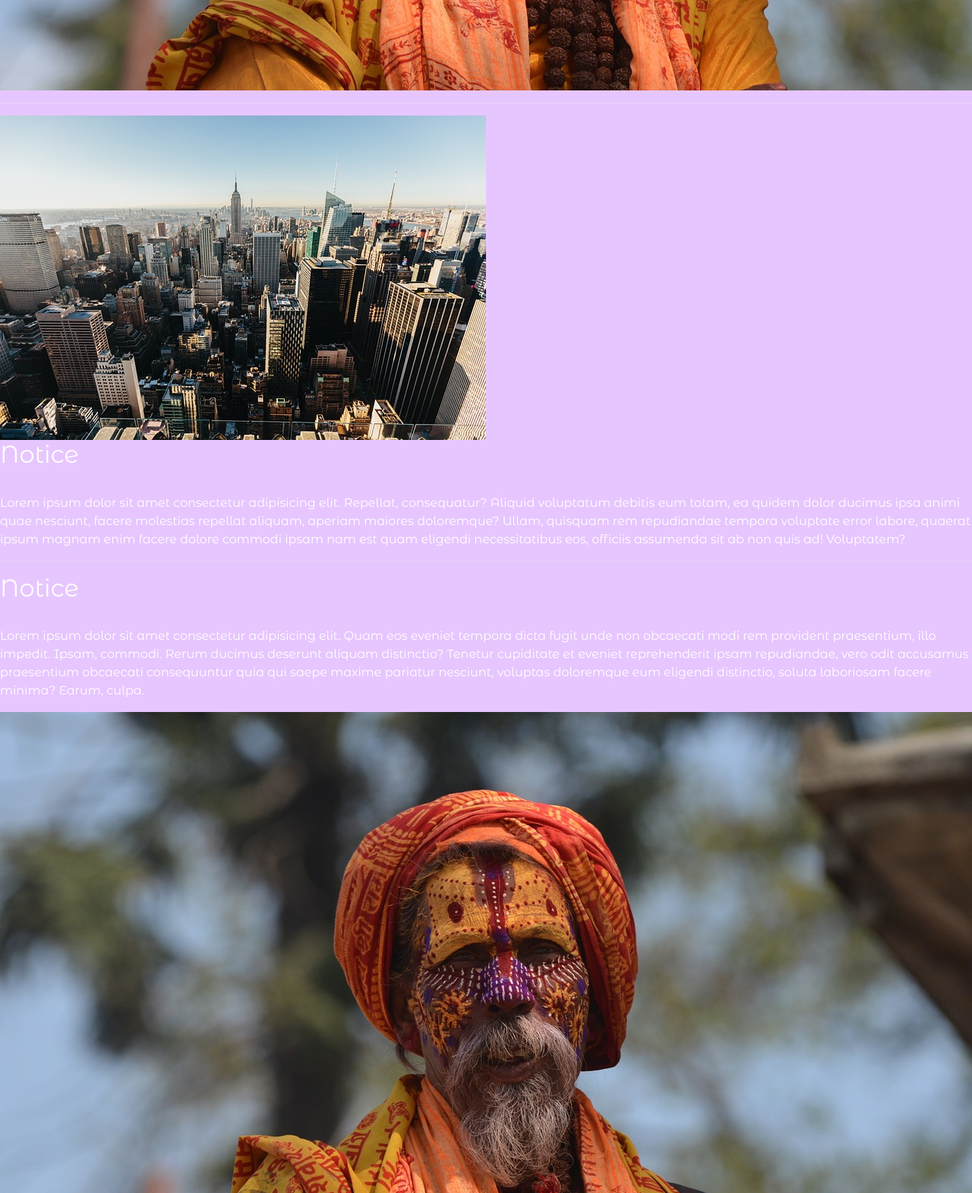
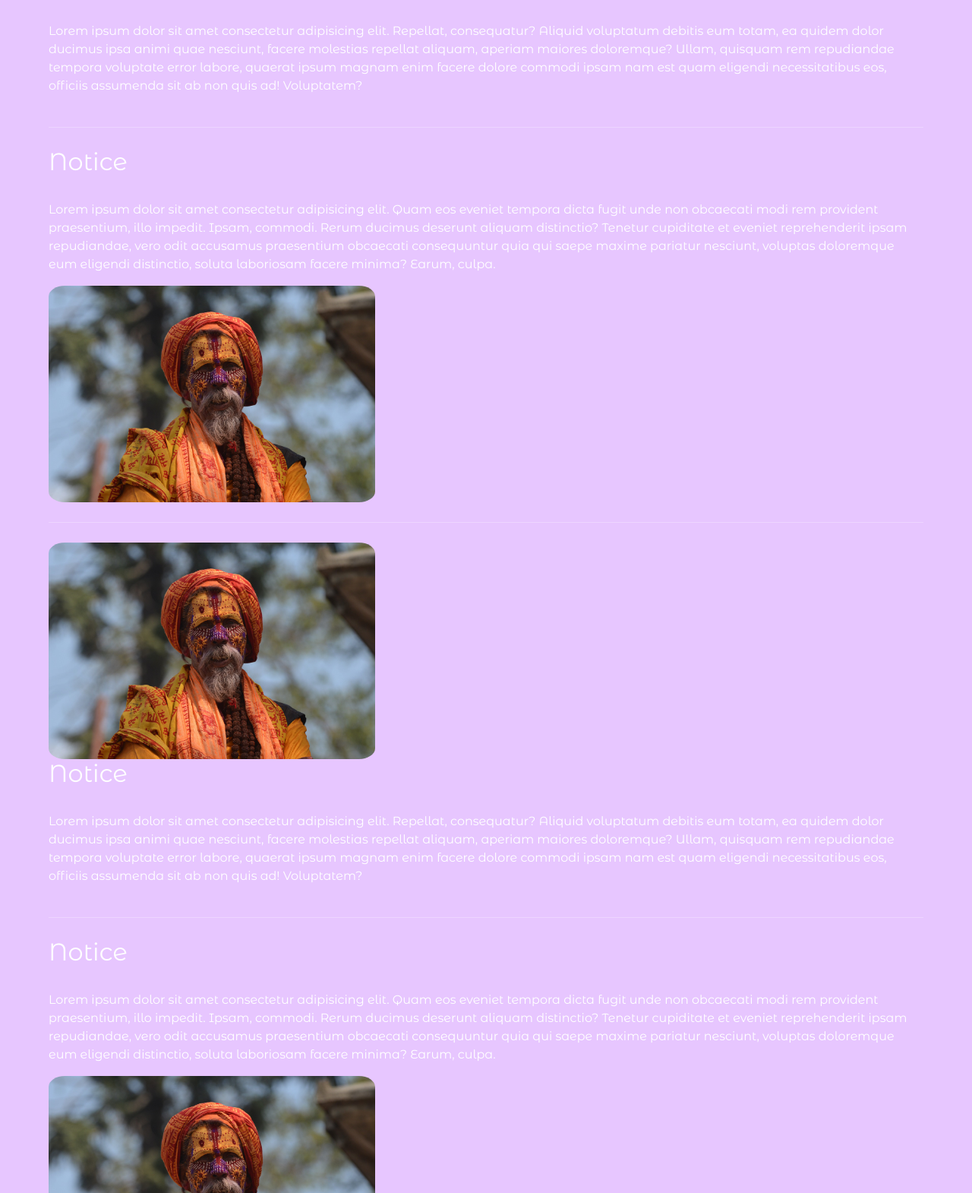
Before and after one commit to pewaxo/proyectoCoder, a website: page pages/news.html in a window 1280 px wide. Shown: the part 1230-2800 px from the top of the page at 76% size. Drawn offline with nearby package versions, Linux system fonts and the light colour scheme; files whose address does not match are found by name.

Commit message:
--Finalización de responssive hasta news.html--

```diff
--- a/pages/news.html
+++ b/pages/news.html
@@ -48,14 +48,16 @@
         <nav class="buscador_redes">
             <input class="buscador_redes_input" type="search" placeholder="Search">
             <button id="btn" class="btn btn-outline-success" type="submit">Search</button>
-            <a href="../pages/bag.html"><img class="buscador_redes_img" src="../images/icono_bag.jpg" alt="icono bag"></a>
-            <a href="../index.html"><img class="buscador_redes_img" src="../images/icono_facebook.png" alt="icono bag"></a>
+            <a href="../pages/bag.html"><img class="buscador_redes_img" src="../images/icono_bag.jpg"
+                    alt="icono bag"></a>
+            <a href="../index.html"><img class="buscador_redes_img" src="../images/icono_facebook.png"
+                    alt="icono bag"></a>
             <a href="../index.html"><img class="buscador_redes_img" src="../images/icono_insta.png" alt="icono bag"></a>
         </nav>
     </header>
 
     <main class="main_news">
-        <div class="div_notice1">
+        <div class="main_news_div_notice">
             <section>
                 <article>
                     <h2>Notice</h2>
@@ -70,17 +72,13 @@
                 </article>
             </section>
 
-            <div class="div_img_news">
-                <img class="img_notice" src="../images/notice_1.jpg" alt="imagen noticia 1">
-            </div>
+            <img class="main_news_div_notice_img_notice" src="../images/notice_1.jpg" alt="imagen noticia 1">
         </div>
 
         <hr>
 
-        <div class="div_notice2">
-            <div class="div_img_news">
-                <img class="img_notice" src="../images/notice_2.jpg" alt="imagen noticia 1">
-            </div>
+        <div class="main_news_div_notice">
+            <img class="main_news_div_notice_img_notice" src="../images/notice_1.jpg" alt="imagen noticia 1">
 
             <div>
                 <section>
@@ -100,7 +98,7 @@
 
         <hr>
 
-        <div class="div_notice1">
+        <div class="main_news_div_notice">
             <section>
                 <article>
                     <h2>Notice</h2>
@@ -115,17 +113,13 @@
                 </article>
             </section>
 
-            <div class="div_img_news">
-                <img class="img_notice" src="../images/notice_1.jpg" alt="imagen noticia 1">
-            </div>
+            <img class="main_news_div_notice_img_notice" src="../images/notice_1.jpg" alt="imagen noticia 1">
         </div>
 
         <hr>
 
-        <div class="div_notice2">
-            <div class="div_img_news">
-                <img class="img_notice" src="../images/notice_2.jpg" alt="imagen noticia 1">
-            </div>
+        <div class="main_news_div_notice">
+            <img class="main_news_div_notice_img_notice" src="../images/notice_1.jpg" alt="imagen noticia 1">
 
             <div>
                 <section>
@@ -145,7 +139,7 @@
 
         <hr>
 
-        <div class="div_notice1">
+        <div class="main_news_div_notice">
             <section>
                 <article>
                     <h2>Notice</h2>
@@ -160,17 +154,13 @@
                 </article>
             </section>
 
-            <div class="div_img_news">
-                <img class="img_notice" src="../images/notice_1.jpg" alt="imagen noticia 1">
-            </div>
+            <img class="main_news_div_notice_img_notice" src="../images/notice_1.jpg" alt="imagen noticia 1">
         </div>
 
         <hr>
 
-        <div class="div_notice2">
-            <div class="div_img_news">
-                <img class="img_notice" src="../images/notice_2.jpg" alt="imagen noticia 1">
-            </div>
+        <div class="main_news_div_notice">
+            <img class="main_news_div_notice_img_notice" src="../images/notice_1.jpg" alt="imagen noticia 1">
 
             <div>
                 <section>
@@ -190,7 +180,7 @@
 
         <hr>
 
-        <div class="div_notice1">
+        <div class="main_news_div_notice">
             <section>
                 <article>
                     <h2>Notice</h2>
@@ -205,17 +195,13 @@
                 </article>
             </section>
 
-            <div class="div_img_news">
-                <img class="img_notice" src="../images/notice_1.jpg" alt="imagen noticia 1">
-            </div>
+            <img class="main_news_div_notice_img_notice" src="../images/notice_1.jpg" alt="imagen noticia 1">
         </div>
 
         <hr>
 
-        <div class="div_notice2">
-            <div class="div_img_news">
-                <img class="img_notice" src="../images/notice_2.jpg" alt="imagen noticia 1">
-            </div>
+        <div class="main_news_div_notice">
+            <img class="main_news_div_notice_img_notice" src="../images/notice_1.jpg" alt="imagen noticia 1">
 
             <div>
                 <section>
--- a/scss/style.scss
+++ b/scss/style.scss
@@ -38,7 +38,7 @@ header {
     .barra_de_navegacion {
         grid-area: navegacion;
         display: flex;
-        justify-content: space-evenly;
+        justify-content: space-between;
         width: 100%;
 
         &_btn_header {
@@ -172,3 +172,20 @@ footer{
     font-size: 20px;
     justify-content: space-around;
 }
+
+//news.html
+.main_news{
+    display: flex;
+    flex-direction: column;
+    padding: 5%;
+    row-gap: 10px;
+
+    &_div_notice{
+        display: block;
+
+        &_img_notice{
+            width: 430px;
+            border-radius: 5%;
+        }
+    }
+}
```
Also changed, not shown: css/style.css, 1 other file.
